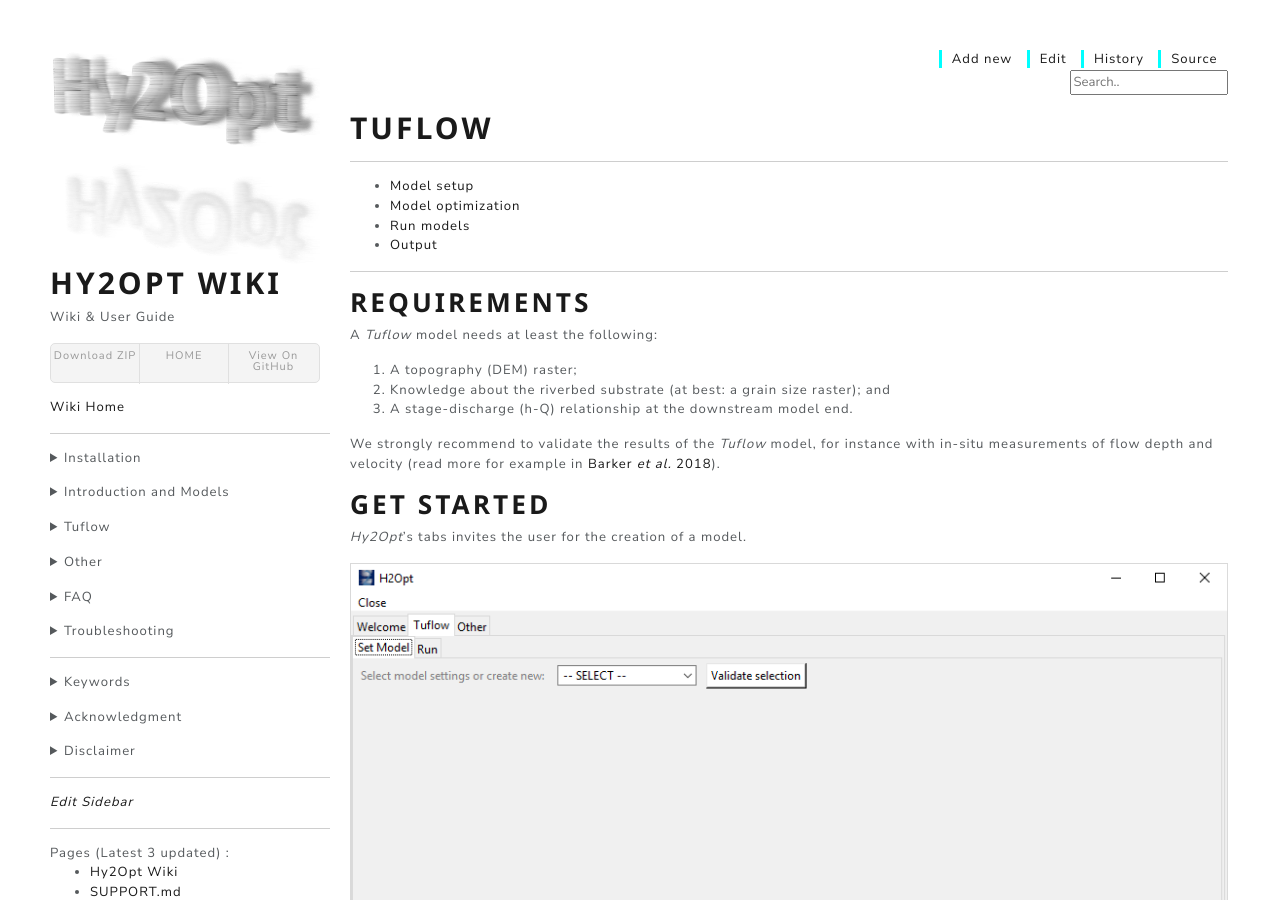
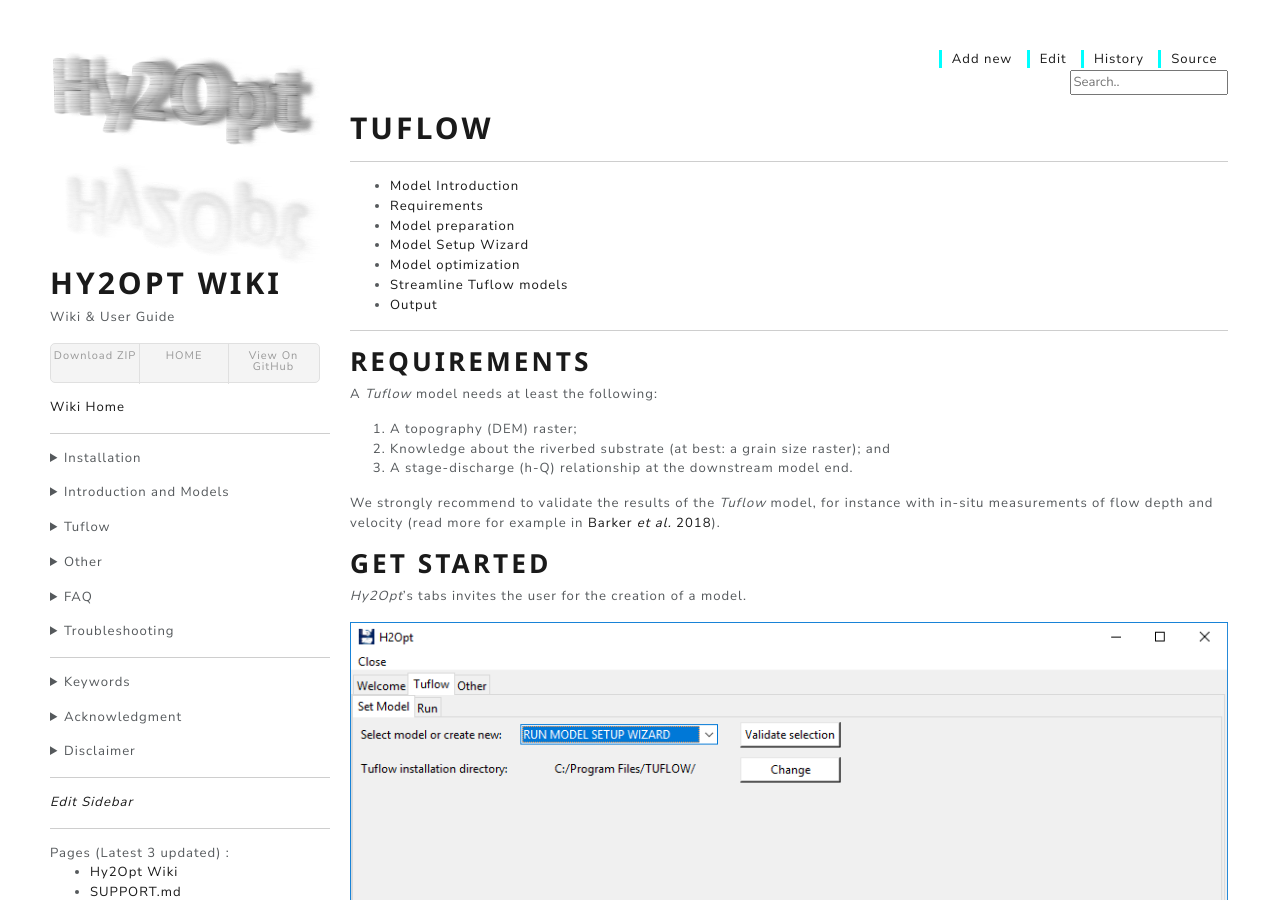
Before and after one commit to sschwindt/hy2opt-wiki, a Jekyll site: the page built from wiki/Tuflow.md, in a window 1280 px wide and 900 px high. Built offline with Jekyll 4.4.1, drawn with Linux system fonts in a browser that asks for light colours; nearby versions of some CDN libraries; our own code applies the rules of GitHub Pages for plain Markdown files.

Commit message:
Update Tuflow

```diff
--- a/_includes/own/sidebar.html
+++ b/_includes/own/sidebar.html
@@ -28,16 +28,12 @@
 
 <p><details><summary>Tuflow</summary><p></p>
 <ul>
-  <li>Tuflow
-    <ul>
-	  <li><a href="Tuflow#Tuflow">Introduction</a></li>
-	  <li><a href="Tuflow#Requirements">Requirements</a></li>
-	  <li><a href="Tuflow#start">Model preparation</a></li>
-	  <li><a href="Tuflow#mcw">Model Setup Wizard</a></li>
-	  <li><a href="Tuflow#optimization">Model Optimization</a></li>
-	  <li><a href="Tuflow#run">Streamline Tuflow</a></li>
-	</ul>
-  </li>
+  <li><a href="Tuflow#Tuflow">Introduction</a></li>
+  <li><a href="Tuflow#Requirements">Requirements</a></li>
+  <li><a href="Tuflow#start">Model preparation</a></li>
+  <li><a href="Tuflow#msw">Model Setup Wizard</a></li>
+  <li><a href="Tuflow#optimization">Model Optimization</a></li>
+  <li><a href="Tuflow#run">Streamline Tuflow</a></li>
 </ul>
 
 <p></p></details></p>
--- a/wiki/Tuflow.md
+++ b/wiki/Tuflow.md
@@ -3,9 +3,12 @@ Tuflow
 
 ***
 
-- [Model setup](#start)
-- [Model optimization](#optimize)
-- [Run models](#run)
+- [Model Introduction](#start)
+- [Requirements](#Requirements)
+- [Model preparation](#start)
+- [Model Setup Wizard](#msw)
+- [Model optimization](#optimization)
+- [Streamline Tuflow models](#run)
 - [Output](#output)
 
 ***
@@ -88,9 +91,11 @@ The model must not only know where the water comes from (see polygon names defin
    - `Column 2` column (`D`): copy all elements defined in column `A` (except the column header; i.e., do not change the string `Column 2`).
    - Save and close `MODEL_bc_data.csv`.
 
-## Model Setup Wizard<a name="mcw"></a>
+## Model Setup Wizard<a name="msw"></a>
 
 ***
+![tfmsw](https://raw.githubusercontent.com/sschwindt/hy2opt-wiki/master/assets/images/tuflow_start.png)
+
 
 ### Model control parameters<a name="mcp"></a>
 
```
Also changed, not shown: assets/images/msw.png (added), assets/images/tuflow_start.png.
